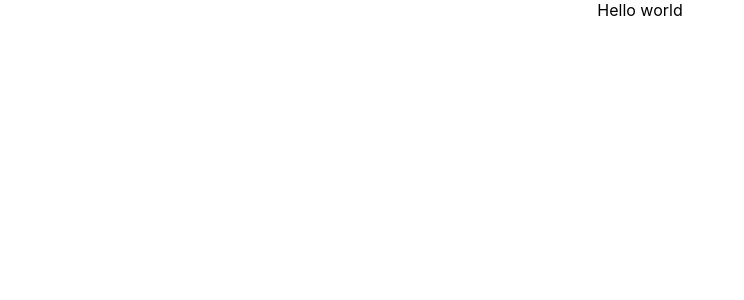
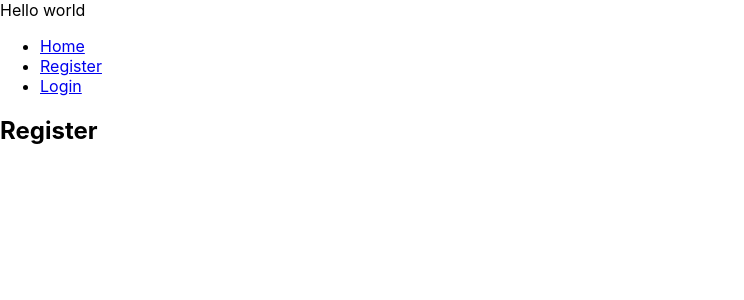
Before and after one commit to mintyTaco/basicloginap, a React (Create React App) app: page /register in a window 1280 px wide. Shown: the top 300 px of the page, without its empty margins (0-744 px from the left). Built offline with nearby package versions, Linux system fonts and the light colour scheme.

Commit message:
login,register,home routes/components

```diff
--- a/package.json
+++ b/package.json
@@ -8,6 +8,7 @@
     "@testing-library/user-event": "^12.8.3",
     "react": "^17.0.1",
     "react-dom": "^17.0.1",
+    "react-router-dom": "^5.2.0",
     "react-scripts": "4.0.3",
     "web-vitals": "^1.1.1"
   },
--- a/src/App.js
+++ b/src/App.js
@@ -1,10 +1,41 @@
-import logo from './logo.svg';
-import './App.css';
+import React from "react";
+import {
+  BrowserRouter as Router,
+  Switch,
+  Route,
+  Link
+} from "react-router-dom";
+import Login from "./components/login"
+import Register from "./components/register"
+import Home from "./components/home"
 
 function App() {
     return (
         <div className="App">
             {'Hello world'}
+            <Router>
+                <div>
+                    <ul>
+                        <li><Link to="/">Home</Link></li>
+                        <li><Link to="/register">Register</Link></li>
+                        <li><Link to="/login">Login</Link></li>
+                    </ul>
+
+                    <Switch>
+                        <Route path="/login">
+                            <Login />
+                        </Route>
+
+                        <Route path="/register">
+                            <Register />
+                        </Route>
+
+                        <Route path="/">
+                            <Home />
+                        </Route>
+                    </Switch>
+                </div>
+            </Router>
         </div>
     );
 }
--- /dev/null
+++ b/src/components/home.js
@@ -0,0 +1,9 @@
+import React from 'react'
+
+const Home = () =>{
+    return (
+        <h2>Home</h2>
+    );
+}
+
+export default Home;
--- /dev/null
+++ b/src/components/login.js
@@ -0,0 +1,9 @@
+import React from 'react'
+
+const Login = () =>{
+    return (
+        <h2>Login</h2>
+    );
+}
+
+export default Login;
--- /dev/null
+++ b/src/components/register.js
@@ -0,0 +1,9 @@
+import React from 'react'
+
+const Register = () =>{
+    return (
+        <h2>Register</h2>
+    );
+}
+
+export default Register;
```
Also changed, not shown: 1 other file (tests, documents, lock files or other folders).
